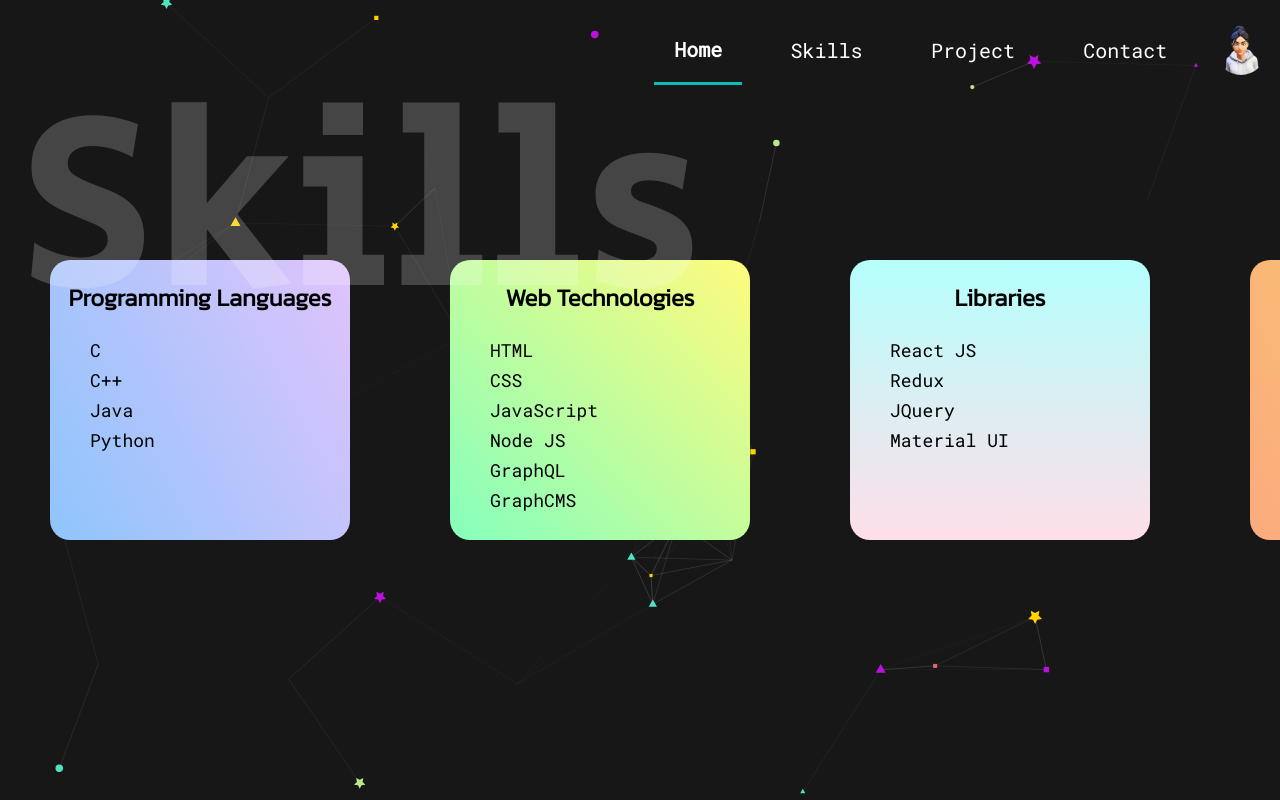
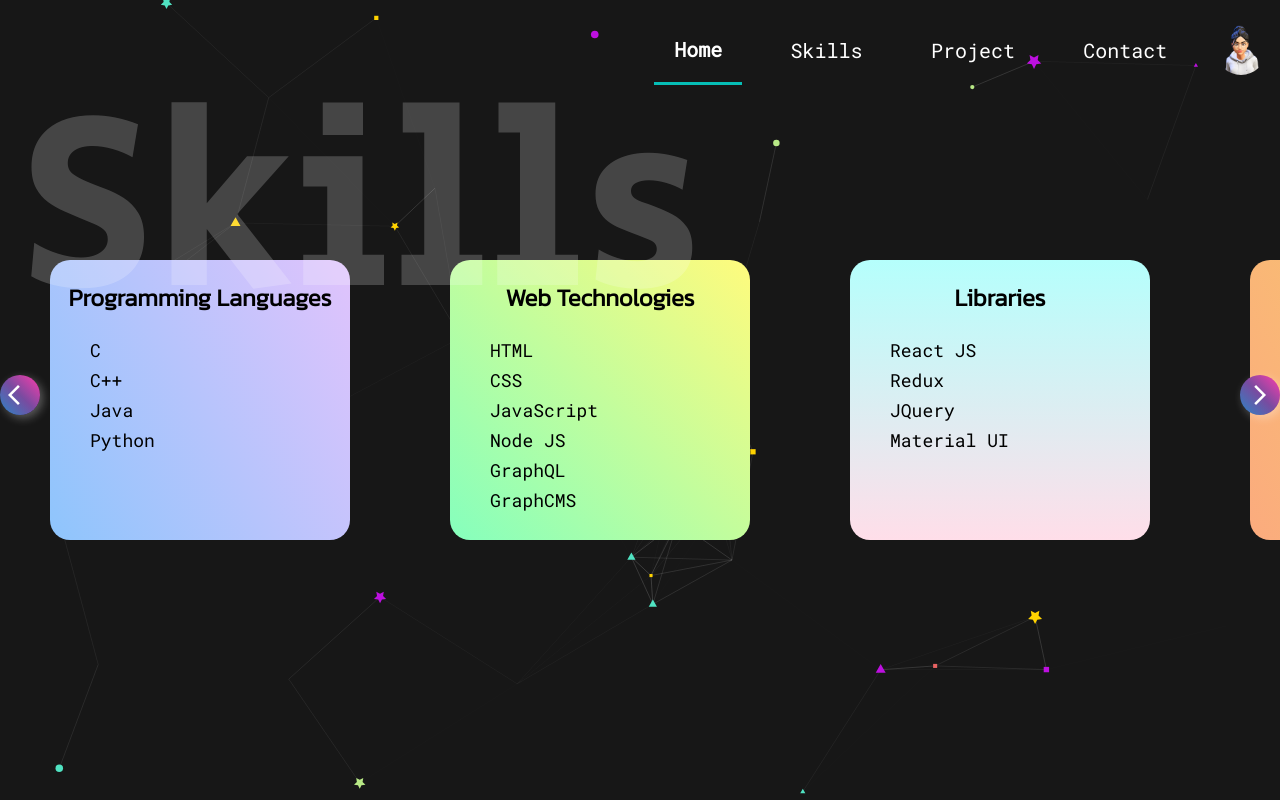
Before and after one commit to priyankaj04/Portfolio, a React (Create React App) app: page /#/skills in a window 1280 px wide. Built offline with nearby package versions, Linux system fonts and the light colour scheme.

Commit message:
slider features

```diff
--- a/src/App.css
+++ b/src/App.css
@@ -502,3 +502,27 @@ li{
   justify-content: center;
   font-family: 'Roboto Mono', monospace;
 }
+
+.leftButton, .rightButton{
+  border: none;
+  border-radius: 50%;
+  position: absolute;
+  width: 40px;
+  height: 40px;
+  display: flex;
+  align-items: center;
+  justify-content: center;
+  background: linear-gradient(225deg, #FF3CAC, #784BA0, #2B86C5);
+  box-shadow: 3px 3px 10px rgba(255, 255, 255, 0.3);
+  cursor:pointer;
+}
+
+.leftButton{
+  left: 0;
+  top: 55%;
+}
+
+.rightButton{
+  right: 0;
+  top: 55%;
+}
--- a/src/components/Skills.jsx
+++ b/src/components/Skills.jsx
@@ -16,7 +16,17 @@ function Skills() {
   const particlesLoaded = useCallback(async container => {
     await console.log(container);
   }, []);
+  var fullWidth = '1100'
 
+  const slideLeft = () => {
+    var slider = document.getElementById('slider');
+    slider.scrollLeft = slider.scrollLeft - fullWidth;
+  }
+
+  const slideRight = () => {
+    var slider = document.getElementById('slider');
+    slider.scrollLeft = slider.scrollLeft + fullWidth;
+  }
 
   return (
     <>
@@ -90,10 +100,13 @@ function Skills() {
           },
           detectRetina: true,
         }} />
-      <motion.div className='Skills' animate={{x:0}} initial={{x:2000}}>
-        <div className="Card-Container">
-          <div className='Card-Container1'>
-            <motion.div whileInView={{scale:1}} initial={{scale:0}} transition={{delay:0.1}} className='Card one'>
+      <motion.div className='Skills' animate={{ x: 0 }} initial={{ x: 2000 }}>
+        <button class="leftButton" onClick={slideLeft}><span class="material-symbols-outlined">
+          arrow_back_ios
+        </span></button>
+        <div id='slider' className="Card-Container">
+          <div  className='Card-Container1' >
+            <motion.div whileInView={{ scale: 1 }} initial={{ scale: 0 }} transition={{ delay: 0.1 }} className='Card one'>
               <h2>Programming Languages</h2>
               <ul>
                 <li>C</li>
@@ -102,7 +115,7 @@ function Skills() {
                 <li>Python</li>
               </ul>
             </motion.div>
-            <motion.div whileInView={{scale:1}} initial={{scale:0}} transition={{delay:0.1}} className='Card two'>
+            <motion.div whileInView={{ scale: 1 }} initial={{ scale: 0 }} transition={{ delay: 0.1 }} className='Card two'>
               <h2>Web Technologies</h2>
               <ul>
                 <li>HTML</li>
@@ -112,7 +125,7 @@ function Skills() {
                 <li>GraphQL</li>
                 <li>GraphCMS</li></ul>
             </motion.div>
-            <motion.div whileInView={{scale:1}} initial={{scale:0}} transition={{delay:0.1}} className='Card three'>
+            <motion.div whileInView={{ scale: 1 }} initial={{ scale: 0 }} transition={{ delay: 0.1 }} className='Card three'>
               <h2>Libraries</h2>
               <ul>
                 <li>React JS</li>
@@ -121,7 +134,7 @@ function Skills() {
                 <li>Material UI</li>
               </ul>
             </motion.div>
-            <motion.div whileInView={{scale:1}} initial={{scale:0}} transition={{delay:0.4}} className='Card four'>
+            <motion.div whileInView={{ scale: 1 }} initial={{ scale: 0 }} transition={{ delay: 0.4 }} className='Card four'>
               <h2>FrameWorks</h2>
               <ul>
                 <li>Express JS</li>
@@ -131,14 +144,14 @@ function Skills() {
                 <li>SASS</li>
               </ul>
             </motion.div>
-            <motion.div whileInView={{scale:1}} initial={{scale:0}} className='Card five'>
+            <motion.div whileInView={{ scale: 1 }} initial={{ scale: 0 }} className='Card five'>
               <h2>Database Management</h2>
               <ul>
                 <li>SQL</li>
                 <li>MongoDB</li>
               </ul>
             </motion.div>
-            <motion.div whileInView={{scale:1}} initial={{scale:0}} transition={{delay:0.1}} className='Card six'>
+            <motion.div whileInView={{ scale: 1 }} initial={{ scale: 0 }} transition={{ delay: 0.1 }} className='Card six'>
               <h2>Others</h2>
               <ul>
                 <li>Linux/Unix</li>
@@ -146,8 +159,13 @@ function Skills() {
                 <li>Object-Oriented Programming</li>
                 <li>DataStructure and Algorithm</li>
               </ul>
-            </motion.div></div>
+            </motion.div>
+          </div>
         </div>
+        <button onClick={slideRight} className="rightButton"><span class="material-symbols-outlined">
+          arrow_forward_ios
+        </span>
+        </button>
       </motion.div>
     </>
   )
```
